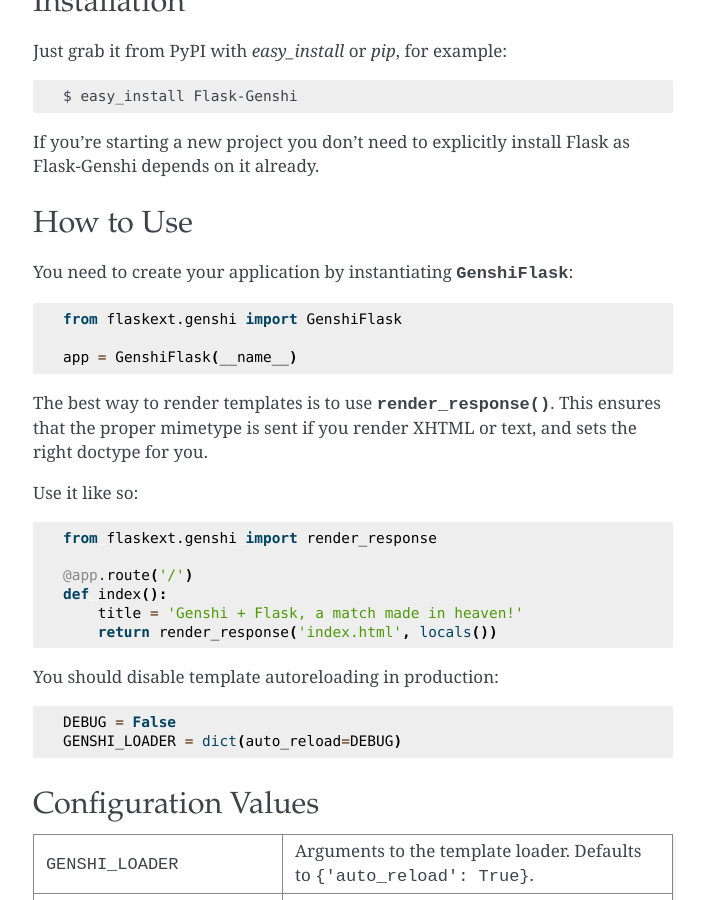
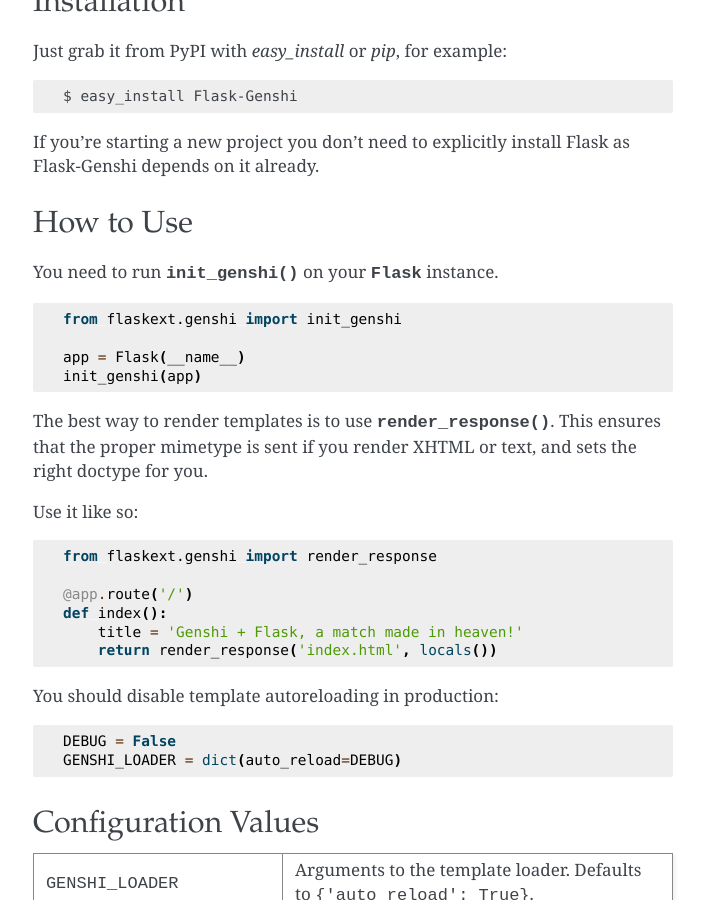
Before and after one commit to dag/flask-genshi, a Sphinx documentation site: the page built from docs/index.rst, in a window 1280 px wide and 900 px high, scrolled down 335 px. Shown: the whole window, without its empty margins (287-992 px from the left). Built offline with Sphinx 7.4.7, drawn with Linux system fonts in a browser that asks for light colours.

Commit message:
Use the convention of init_ext

```diff
--- a/docs/index.rst
+++ b/docs/index.rst
@@ -25,11 +25,14 @@
 How to Use
 ----------
 
-You need to create your application by instantiating :class:`GenshiFlask`::
+You need to run :func:`init_genshi` on your :class:`~flask.Flask` instance.
 
-    from flaskext.genshi import GenshiFlask
+::
 
-    app = GenshiFlask(__name__)
+    from flaskext.genshi import init_genshi
+
+    app = Flask(__name__)
+    init_genshi(app)
 
 The best way to render templates is to use :func:`render_response`.
 This ensures that the proper mimetype is sent if you render XHTML or text,
@@ -76,7 +79,7 @@
 API Reference
 -------------
 
-.. autoclass:: GenshiFlask
+.. autofunction:: init_genshi
 
 .. autofunction:: render_template
 
```
Also changed, not shown: 1 other file.
